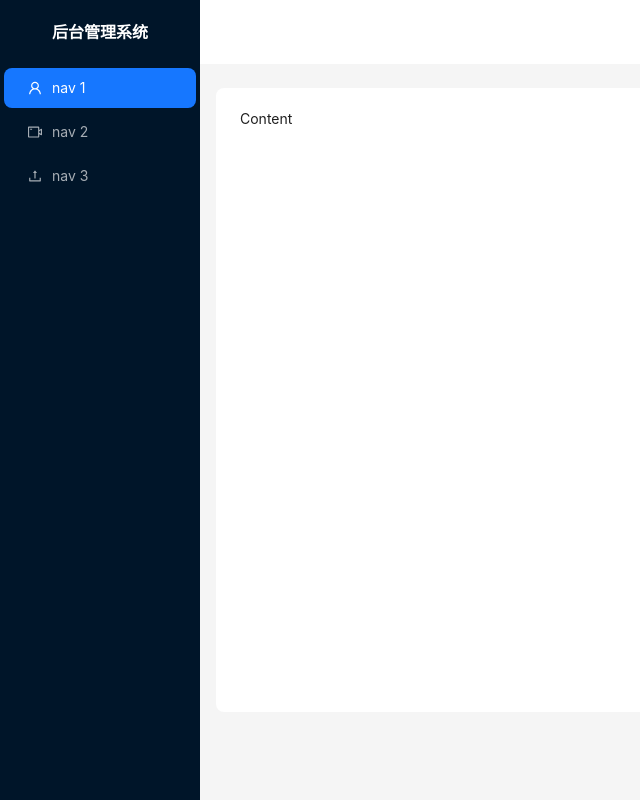
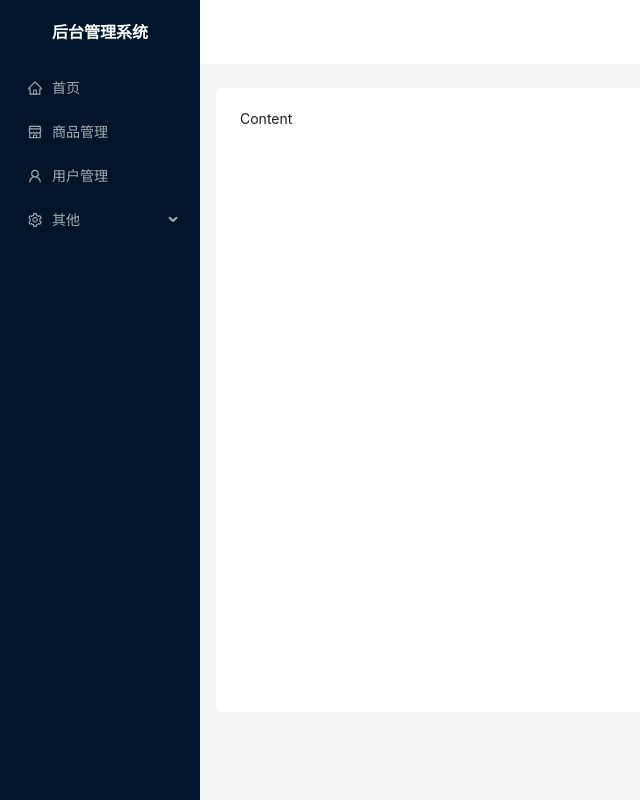
Before and after one commit to funnyJackPeng/react-practice, a React (Create React App) app: page /other/pageTwo in a window 1280 px wide. Shown: the whole page, without its empty margins (0-640 px from the left). Built offline with nearby package versions, Linux system fonts and the light colour scheme.

Commit message:
aside 菜单功能实现

```diff
--- a/src/components/commonAside/index.js
+++ b/src/components/commonAside/index.js
@@ -1,42 +1,41 @@
 import React from "react";
-import {
-    UploadOutlined,
-    UserOutlined,
-    VideoCameraOutlined,
-  } from '@ant-design/icons';
+import * as Icon from '@ant-design/icons';
   import {  Layout, Menu } from 'antd';
+import MenuConfig from "../../config";
   const {  Sider } = Layout;
 
-const CommonAside = () =>{
+const generateElement = (name)=> React.createElement(Icon[name])
 
-    return(
-        <Sider trigger={null} collapsible >
+const items = MenuConfig.map((item)=>{
+    const child = {
+        key:item.path,
+        icon:generateElement(item.icon),
+        label:item.label
+    }
+    if(item.children){
+        child.children= item.children.map((child)=>{
+            return {
+                key:child.path,
+                icon:generateElement(child.icon),
+                label:child.label
+            }
+        })
+    }
+    return child
+})
+
+function CommonAside() {
+    return (
+        <Sider trigger={null} collapsible>
             <h3 className="app-name">后台管理系统</h3>
             <Menu
                 theme="dark"
                 mode="inline"
                 defaultSelectedKeys={['1']}
-          items={[
-            {
-              key: '1',
-              icon: <UserOutlined />,
-              label: 'nav 1',
-            },
-            {
-              key: '2',
-              icon: <VideoCameraOutlined />,
-              label: 'nav 2',
-            },
-            {
-              key: '3',
-              icon: <UploadOutlined />,
-              label: 'nav 3',
-            },
-          ]}
+                items={items}
                 style={{
-            height:'100%'
-          }}
-        />
+                    height: '100%'
+                }} />
         </Sider>
     );
 }
--- /dev/null
+++ b/src/config/index.js
@@ -0,0 +1,43 @@
+const  MenuConfig =  [
+    {
+        path: '/home',
+        name: 'home',
+        label: '首页',
+        icon: 'HomeOutlined',
+        url: '/home/index'
+    },
+    {
+        path: '/mall',
+        name: 'mall',
+        label: '商品管理',
+        icon: 'ShopOutlined',
+        url: '/mall/index'
+    },
+    {
+        path: '/user',
+        name: 'user',
+        label: '用户管理',
+        icon: 'UserOutlined',
+        url: '/user/index'
+    },
+    {
+        path: '/other',
+        label: '其他',
+        icon: 'SettingOutlined',
+        children: [
+        {
+            path: '/other/pageOne',
+            name: 'page1',
+            label: '页面1',
+            icon: 'SettingOutlined'
+        },
+        {
+            path: '/other/pageTwo',
+            name: 'page2',
+            label: '页面2',
+            icon: 'SettingOutlined'
+        }
+        ]
+    }
+]
+export default MenuConfig
```
Lines whose indentation alone changed are shown as unchanged.
